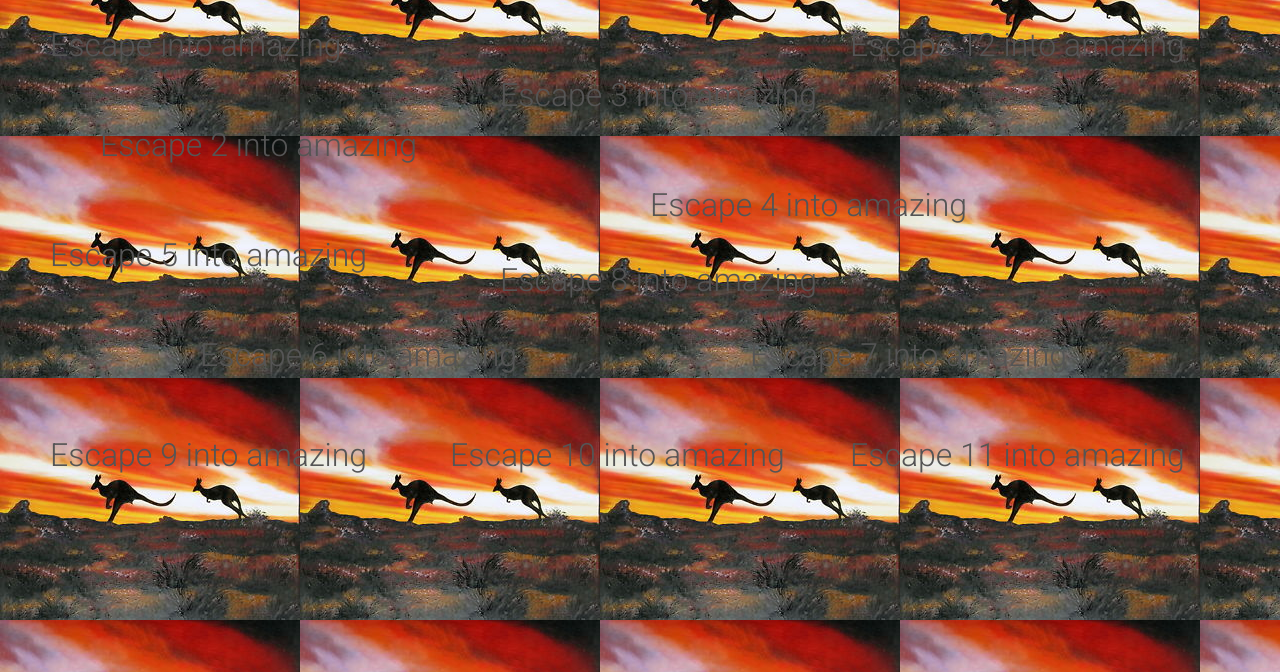
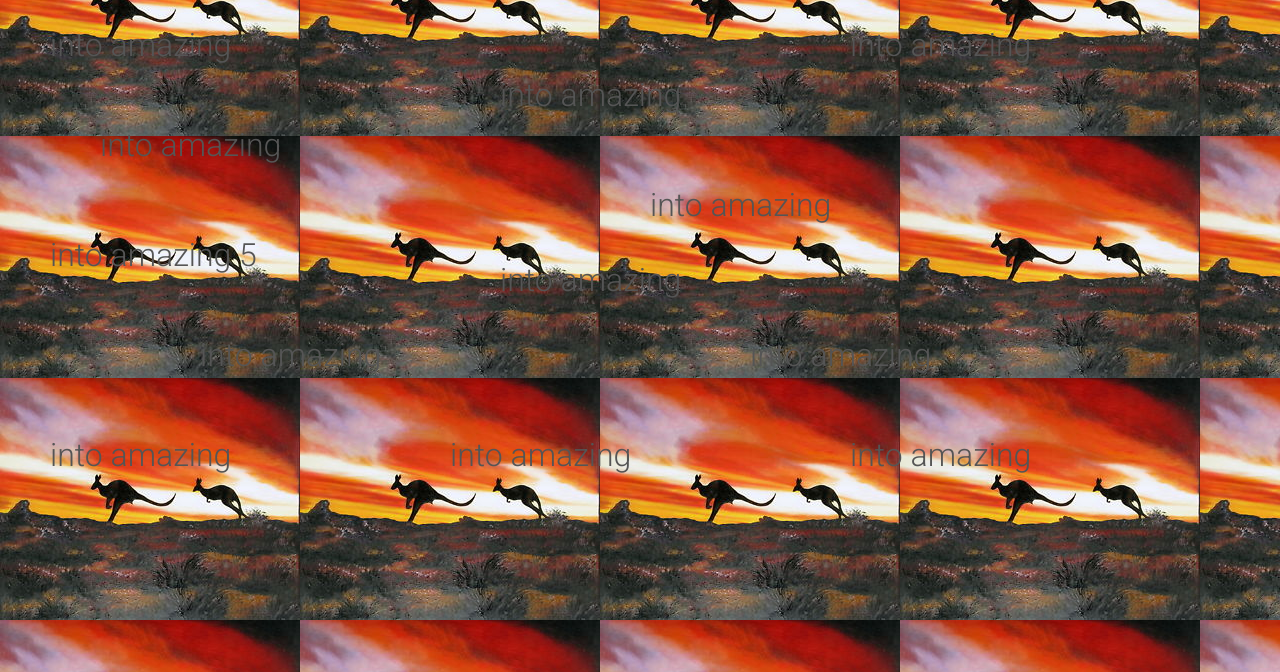
Before and after one commit to AsuraE/DECO1800, a PHP site: page / in a window 1280 px wide. Shown: the part 106-778 px from the top of the page. Run offline with PHP 8.4, Linux system fonts and the light colour scheme.

Commit message:
changes to home page

```diff
--- a/css/style-home-animation.css
+++ b/css/style-home-animation.css
@@ -110,6 +110,7 @@
 
 
 #animation #1, #2, #3, #4, #5, #6, #7, #8, #9, #10, #11, #12{
+
   animation: showup 7s infinite;
 }
 
--- a/index.html
+++ b/index.html
@@ -56,7 +56,7 @@
 	<section id="animation">
 
 	<div id="word-1">
-	<div id="1">Escape</div>
+	<!-- <div id="1">Escape</div> -->
 	<div id="1-2">
 		<span id="s1">into amazing </span>
 	</div>
@@ -64,14 +64,14 @@
 
 
 	<div id="word-2">
-	<div id="2">Escape 2</div>
+	<!-- <div id="2">Escape 2</div> -->
 	<div id="2-2">
 		<span id="s2">into amazing </span>
 	</div>
 	</div>
 
 	<div id="word-3">
-	<div id="3">Escape 3</div>
+	<!-- <div id="3">Escape 3</div> -->
 	<div id="3-2">
 		<span id="s3">into amazing </span>
 	</div>
@@ -79,29 +79,29 @@
 
 
 	<div id="word-4">
-	<div id="4">Escape 4</div>
+	<!-- <div id="4">Escape 4</div> -->
 	<div id="4-2">
 		<span id="s4">into amazing </span>
 	</div>
 	</div>
 
 	<div id="word-5">
-	<div id="5">Escape 5</div>
+	<!--<div id="5">Escape 5</div> -->
 	<div id="5-2">
-		<span id="s5">into amazing </span>
+		<span id="s5">into amazing 5 </span>
 	</div>
 	</div>
 
 
 	<div id="word-6">
-	<div id="6">Escape 6</div>
+	<!-- <div id="6">Escape 6</div> -->
 	<div id="6-2">
 		<span id="s6">into amazing </span>
 	</div>
 	</div>
 
 	<div id="word-7">
-	<div id="7">Escape 7</div>
+	<!-- <div id="7">Escape 7</div> -->
 	<div id="7-2">
 		<span id="s7">into amazing </span>
 	</div>
@@ -109,28 +109,28 @@
 
 
 	<div id="word-8">
-	<div id="8">Escape 8</div>
+	<!-- <div id="8">Escape 8</div> -->
 	<div id="8-2">
 		<span id="s8">into amazing </span>
 	</div>
 	</div>
 
 		<div id="word-9">
-	<div id="9">Escape 9</div>
+	<!-- <div id="9">Escape 9</div> -->
 	<div id="9-2">
 		<span id="s9">into amazing </span>
 	</div>
 	</div>
 
 		<div id="word-10">
-	<div id="10">Escape 10</div>
+	<!-- <div id="10">Escape 10</div> -->
 	<div id="10-2">
 		<span id="s10">into amazing </span>
 	</div>
 	</div>
 
 		<div id="word-11">
-	<div id="11">Escape 11</div>
+	<!-- <div id="11">Escape 11</div> -->
 	<div id="11-2">
 		<span id="s11">into amazing </span>
 	</div>
@@ -138,7 +138,7 @@
 
 
 	<div id="word-12">
-	<div id="12">Escape 12</div>
+	<!-- <div id="12">Escape 12</div> -->
 	<div id="12-2">
 		<span id="s12">into amazing </span>
 	</div>
```
